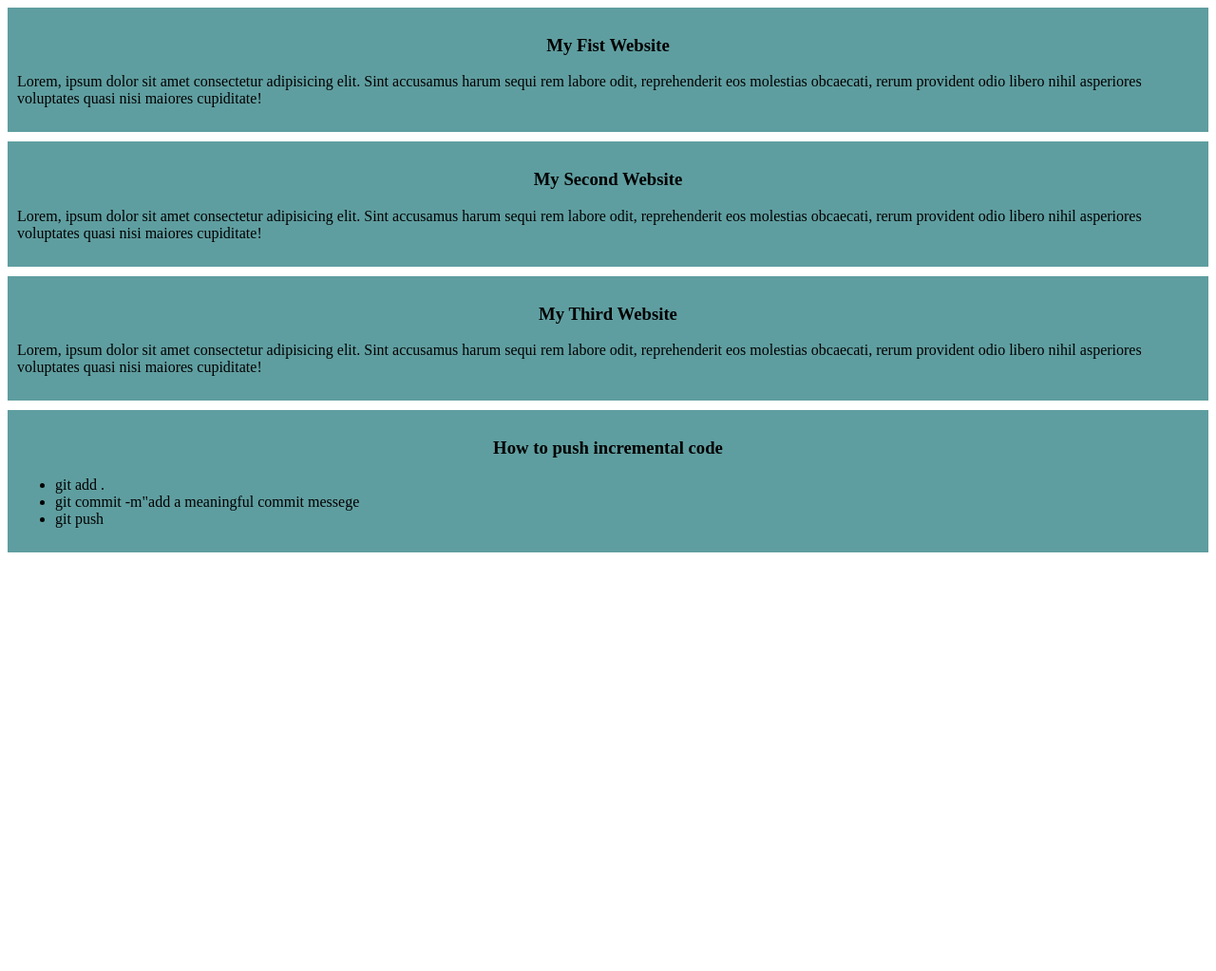
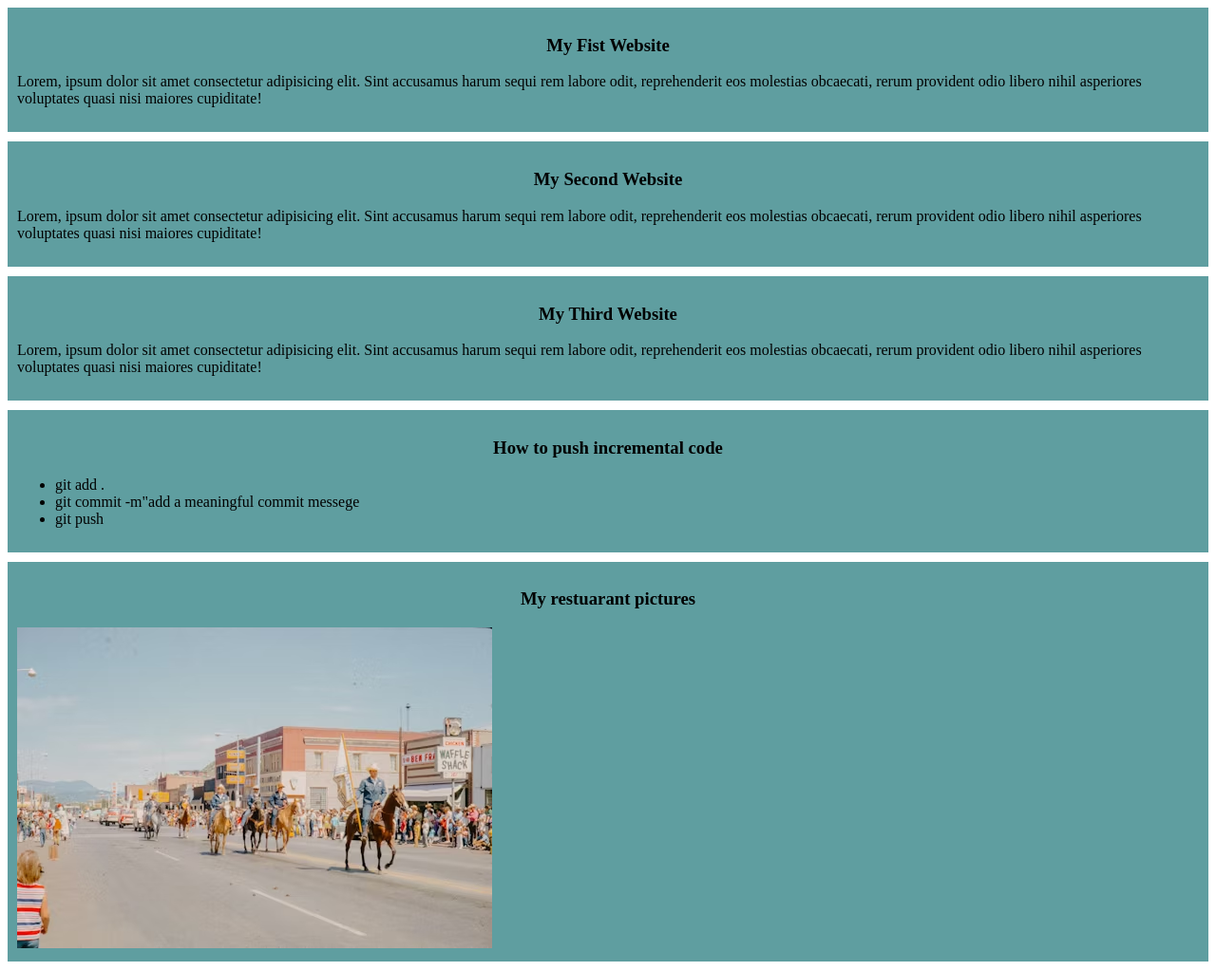
Before and after one commit to mrchipsmaruf/my-first-website, a plain HTML site: page index.html in a window 1280 px wide. Shown: the whole page at 95% size. Before the commit the page ends 800 px from the top, so only its background shows below. Drawn offline with Linux system fonts and the light colour scheme.

Commit message:
added a my rastuarant pictures

```diff
--- a/index.html
+++ b/index.html
@@ -29,4 +29,8 @@
 
     </ul>
 </div>
+<div>
+    <h3>My restuarant pictures</h3>
+    <img src="images/photo-1739611216842-05e54af86ec7.avif" alt="">
+</div>
 </html>
```
Also changed, not shown: images/photo-1739611216842-05e54af86ec7.avif (added), images/photo-1747767763480-a5b4c7a82aef.avif (added), images/premium_photo-1750500612707-8cdf69be6947.avif (added).
